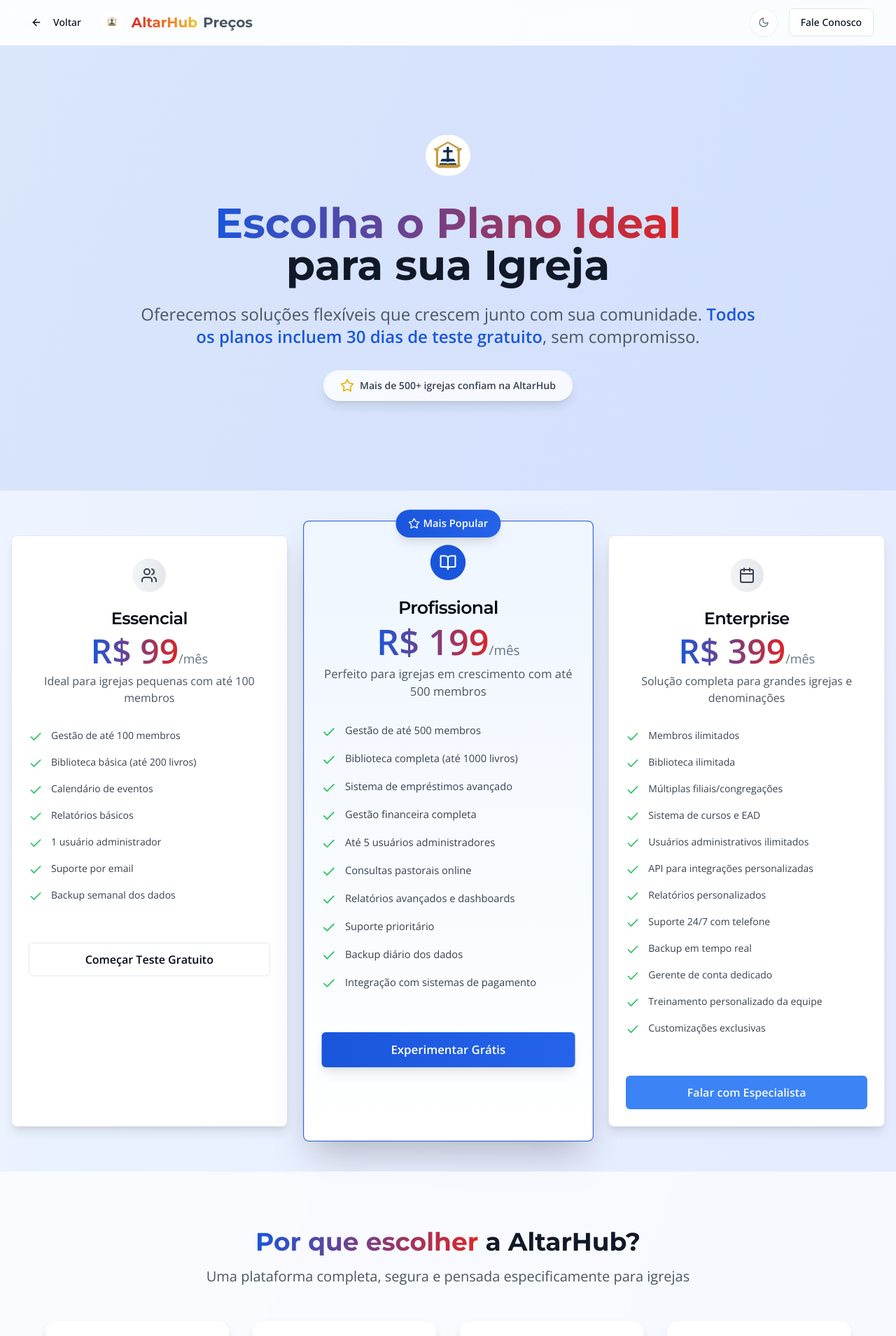
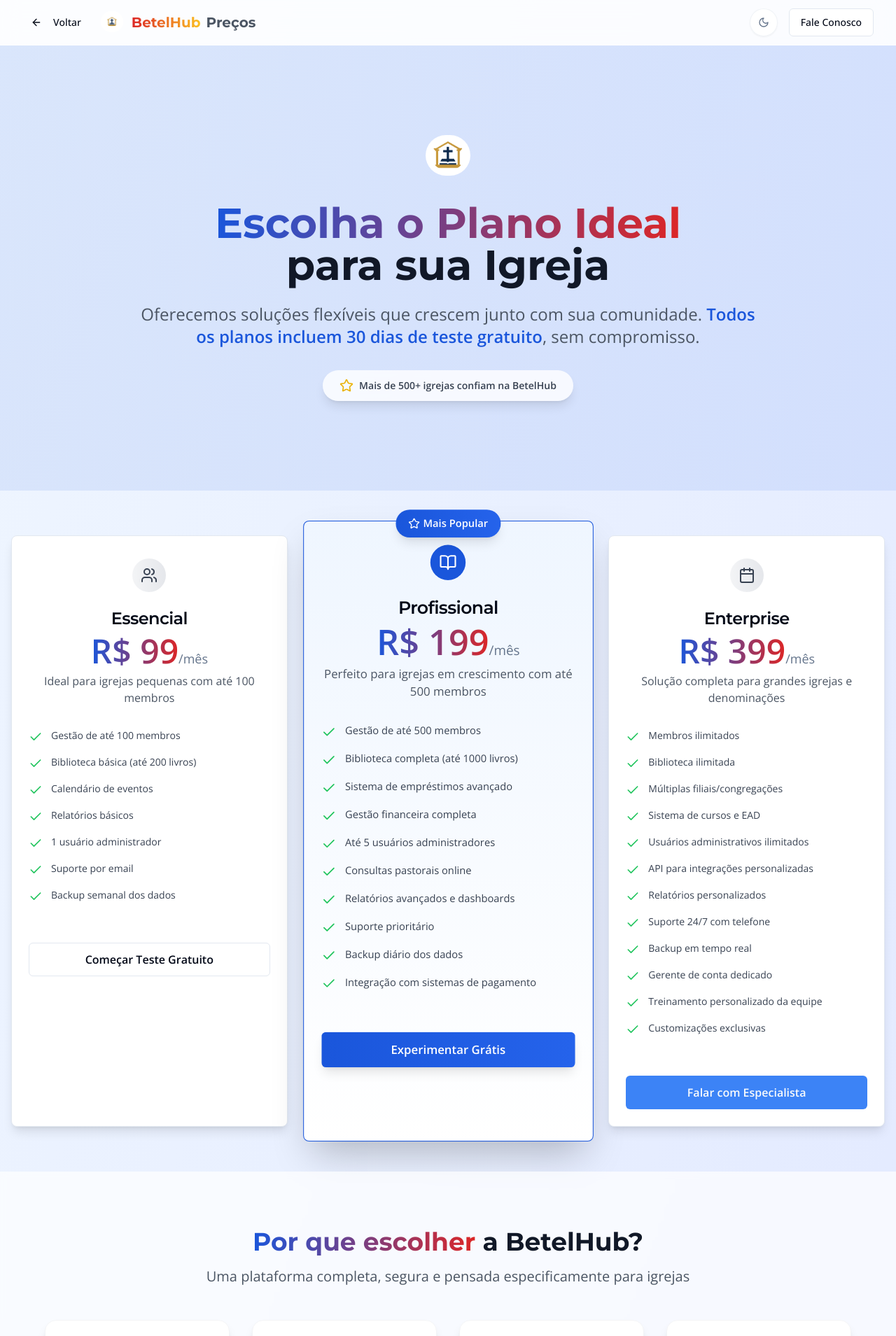
Before and after one commit to tperrut/gestao-igrejas2, a React (Vite) app: page /pricing in a window 1280 px wide. Shown: the top 1909 px of the page at 70% size. Built offline with nearby package versions, Linux system fonts and the light colour scheme.

Commit message:
Refactor: Update site name and landing page

```diff
--- a/index.html
+++ b/index.html
@@ -4,11 +4,11 @@
   <head>
     <meta charset="UTF-8" />
     <meta name="viewport" content="width=device-width, initial-scale=1.0" />
-    <title>Plataforma AltarHub</title>
+    <title>Plataforma BetelHub</title>
     <meta name="description" content="Plataforma de gestão da sua igreja" />
-    <meta name="author" content="Plataforma AltarHub" />
+    <meta name="author" content="Plataforma BetelHub" />
 
-    <meta property="og:title" content="Plataforma AltarHub" />
+    <meta property="og:title" content="Plataforma BetelHub" />
     <meta property="og:description" content="Plataforma de gestão da sua igreja" />
     <meta property="og:type" content="website" />
     <meta property="og:image" content="/lovable-uploads/5b587a7e-6cfb-401a-9bf4-17e540f0f7bf.png" />
--- a/src/components/home/CallToAction.tsx
+++ b/src/components/home/CallToAction.tsx
@@ -9,7 +9,7 @@ const CallToAction: React.FC = () => {
       <div className="container mx-auto px-4 text-center">
         <h2 className="text-3xl font-bold mb-6">Pronto para transformar a gestão da sua igreja?</h2>
         <p className="text-xl mb-8 max-w-2xl mx-auto">
-          Junte-se a centenas de igrejas que estão usando a <span className="font-bold text-yellow-200">Plataforma AltarHub</span> para simplificar sua administração.
+          Junte-se a centenas de igrejas que estão usando a <span className="font-bold text-yellow-200">Plataforma BetelHub</span> para simplificar sua administração.
         </p>
         <Link to="/commercial-contact">
           <Button
--- a/src/components/home/Footer.tsx
+++ b/src/components/home/Footer.tsx
@@ -12,7 +12,7 @@ const Footer: React.FC = () => {
             <div className="flex items-center gap-3 mb-4">
               <Logo size="sm" withText />
             </div>
-            <h3 className="text-xl font-bold mb-4">Plataforma AltarHub</h3>
+            <h3 className="text-xl font-bold mb-4">Plataforma BetelHub</h3>
             <p className="text-gray-400">
               A solução completa para gestão da sua igreja.
             </p>
@@ -45,7 +45,7 @@ const Footer: React.FC = () => {
           </div>
         </div>
         <div className="border-t border-gray-700 pt-4 text-center text-gray-400">
-          <p>&copy; 2025 Plataforma <span className="font-bold text-church-red">AltarHub</span>. Todos os direitos reservados.</p>
+          <p>&copy; 2025 Plataforma <span className="font-bold text-church-red">BetelHub</span>. Todos os direitos reservados.</p>
         </div>
       </div>
     </footer>
--- a/src/components/home/HeroSection.tsx
+++ b/src/components/home/HeroSection.tsx
@@ -13,7 +13,7 @@ const HeroSection: React.FC = () => {
           <div className="flex items-center gap-4 mb-6">
             <Logo size="lg" withText />
             <h1 className="text-4xl md:text-5xl lg:text-6xl font-bold">
-              <span className="bg-gradient-to-r from-church-blue to-church-red text-transparent bg-clip-text font-bold">Plataforma</span> <span className="bg-gradient-to-r from-church-red to-amber-400 text-transparent bg-clip-text font-bold">AltarHub</span>, a gestão da sua igreja 100% Online!
+              <span className="bg-gradient-to-r from-church-blue to-church-red text-transparent bg-clip-text font-bold">Plataforma</span> <span className="bg-gradient-to-r from-church-red to-amber-400 text-transparent bg-clip-text font-bold">BetelHub</span>, a gestão da sua igreja 100% Online!
             </h1>
           </div>
           <p className="text-xl md:text-2xl mb-8 text-gray-600 dark:text-gray-300">
--- a/src/components/ui/logo.tsx
+++ b/src/components/ui/logo.tsx
@@ -1,6 +1,6 @@
 
 import React from 'react';
-import logoImage from '@/assets/logo-altarhub.png';
+import logoImage from '@/assets/logo-betelhub.png';
 
 interface LogoProps {
   size?: 'sm' | 'md' | 'lg';
@@ -24,7 +24,7 @@ export const Logo: React.FC<LogoProps> = ({
       <div className={`${sizeClasses[size]} relative`}>
         <img
           src={logoImage}
-          alt="AltarHub Logo"
+          alt="BetelHub Logo"
           className="bg-white rounded-full p-2 flex items-center justify-center"
         />
       </div>
--- a/src/pages/CommercialContact.tsx
+++ b/src/pages/CommercialContact.tsx
@@ -215,11 +215,11 @@ const CommercialContact: React.FC = () => {
                     <div>
                       <p className="font-medium">Email Comercial</p>
                       <a
-                        href="mailto:vendas@altarhub.com"
+                        href="mailto:vendas@betelhub.com"
                         className="text-church-blue hover:underline"
                         aria-label="Enviar email para equipe comercial"
                       >
-                        vendas@altarhub.com
+                        vendas@betelhub.com
                       </a>
                     </div>
                   </div>
@@ -263,7 +263,7 @@ const CommercialContact: React.FC = () => {
               {/* Benefits */}
               <Card className="card-hover bg-church-blue text-white">
                 <CardHeader>
-                  <CardTitle>Por que escolher a AltarHub?</CardTitle>
+                  <CardTitle>Por que escolher a BetelHub?</CardTitle>
                 </CardHeader>
                 <CardContent className="space-y-3">
                   <div className="flex items-start space-x-3">
--- a/src/pages/Pricing.tsx
+++ b/src/pages/Pricing.tsx
@@ -155,7 +155,7 @@ const Pricing: React.FC = () => {
                 <Logo size="sm" />
                 <h1 className="text-xl font-bold text-gray-900 dark:text-white font-montserrat">
                   <span className="bg-gradient-to-r from-church-red to-amber-400 text-transparent bg-clip-text">
-                    AltarHub
+                    BetelHub
                   </span>
                   <span className="text-gray-600 dark:text-gray-300 ml-2">Preços</span>
                 </h1>
@@ -194,7 +194,7 @@ const Pricing: React.FC = () => {
           <div className="inline-flex items-center space-x-2 bg-white/80 dark:bg-gray-800/80 backdrop-blur-sm rounded-full px-6 py-3 shadow-lg">
             <Star className="w-5 h-5 text-yellow-500" />
             <span className="text-sm font-semibold text-gray-700 dark:text-gray-300">
-              Mais de 500+ igrejas confiam na AltarHub
+              Mais de 500+ igrejas confiam na BetelHub
             </span>
           </div>
         </div>
@@ -230,7 +230,7 @@ const Pricing: React.FC = () => {
               <span className="bg-gradient-to-r from-church-blue to-church-red text-transparent bg-clip-text">
                 Por que escolher
               </span>
-              <span className="text-gray-900 dark:text-white"> a AltarHub?</span>
+              <span className="text-gray-900 dark:text-white"> a BetelHub?</span>
             </h2>
             <p className="text-xl text-gray-600 dark:text-gray-300 mb-12">
               Uma plataforma completa, segura e pensada especificamente para igrejas
@@ -343,14 +343,14 @@ const Pricing: React.FC = () => {
           </h2>
           <p className="text-xl md:text-2xl mb-10 max-w-3xl mx-auto opacity-90 leading-relaxed">
             Junte-se a centenas de igrejas que estão usando a
-            <span className="font-bold text-yellow-200"> AltarHub</span> para simplificar sua administração.
+            <span className="font-bold text-yellow-200"> BetelHub</span> para simplificar sua administração.
           </p>
           <div className="flex flex-col sm:flex-row gap-4 justify-center">
             <Link to="/commercial-contact">
               <Button
                 size="lg"
                 className="bg-white text-church-blue hover:bg-gray-100 px-8 py-4 text-lg font-semibold shadow-xl hover:shadow-2xl transition-all duration-300"
-                aria-label="Iniciar teste gratuito da plataforma AltarHub"
+                aria-label="Iniciar teste gratuito da plataforma BetelHub"
               >
                 Começar Teste Gratuito
               </Button>
```
Also changed, not shown: src/assets/logo-betelhub.png (renamed from src/assets/logo-altarhub.png).
